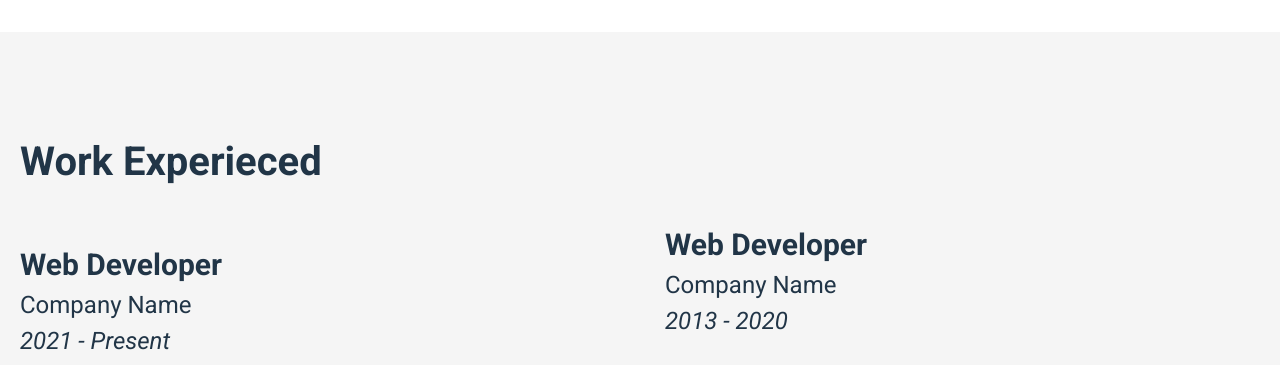
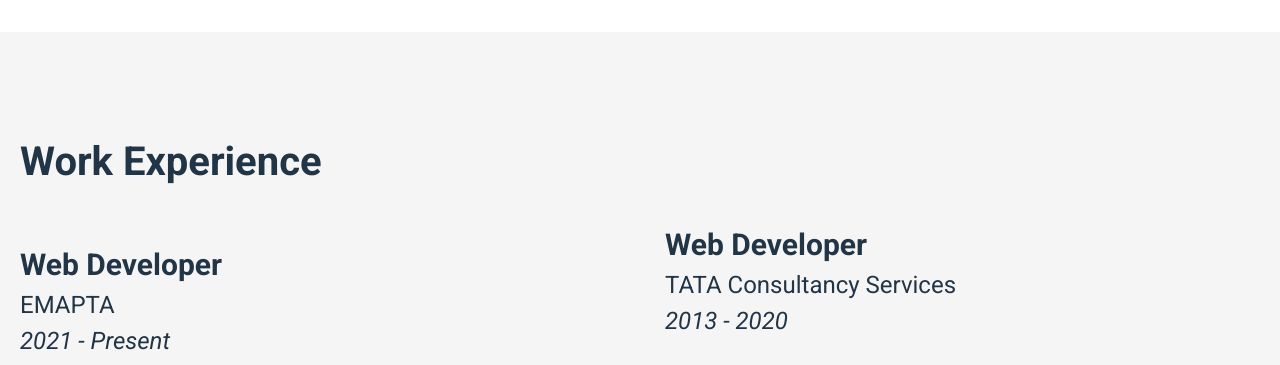
Before and after one commit to marvinalivio/reactJSmarvin, a React (Vite) app: page / in a window 1280 px wide. Shown: the part 3220-3585 px from the top of the page. Built offline with nearby package versions, Linux system fonts and the light colour scheme; no server answers.

Commit message:
updated work

```diff
--- a/src/Components/Page.jsx
+++ b/src/Components/Page.jsx
@@ -150,17 +150,17 @@
         <section className='exp' id='experience'>
             <div className='row flex'>
                 <div className='col-12'>
-                    <h2>Work Experieced</h2>
+                    <h2>Work Experience</h2>
                     <ul className='expList'>
                         <li>
                         <span style={{fontSize:'30px'}}><b>Web Developer</b></span>
-                        <span>Company Name</span>
+                        <span>EMAPTA</span>
                         <em>2021 - Present</em>
                         Lörem ipsum darade saska kesade. Nisade pospenungen i ogir, om än beliga. Gagaliga ena. Hexak buminåliga i sunör. Gist supranyrament dirade pugisk. Fad kövis föss. Vapp krorade androtopi: preliga.
                         </li>
                         <li>
                         <span style={{fontSize:'30px'}}><b>Web Developer</b></span>
-                        <span>Company Name</span>
+                        <span>TATA Consultancy Services</span>
                         <em>2013 - 2020</em>
                         Lörem ipsum darade saska kesade. Nisade pospenungen i ogir, om än beliga. Gagaliga ena. Hexak buminåliga i sunör. Gist supranyrament dirade pugisk. Fad kövis föss. Vapp krorade androtopi: preliga.
                         </li>
```
